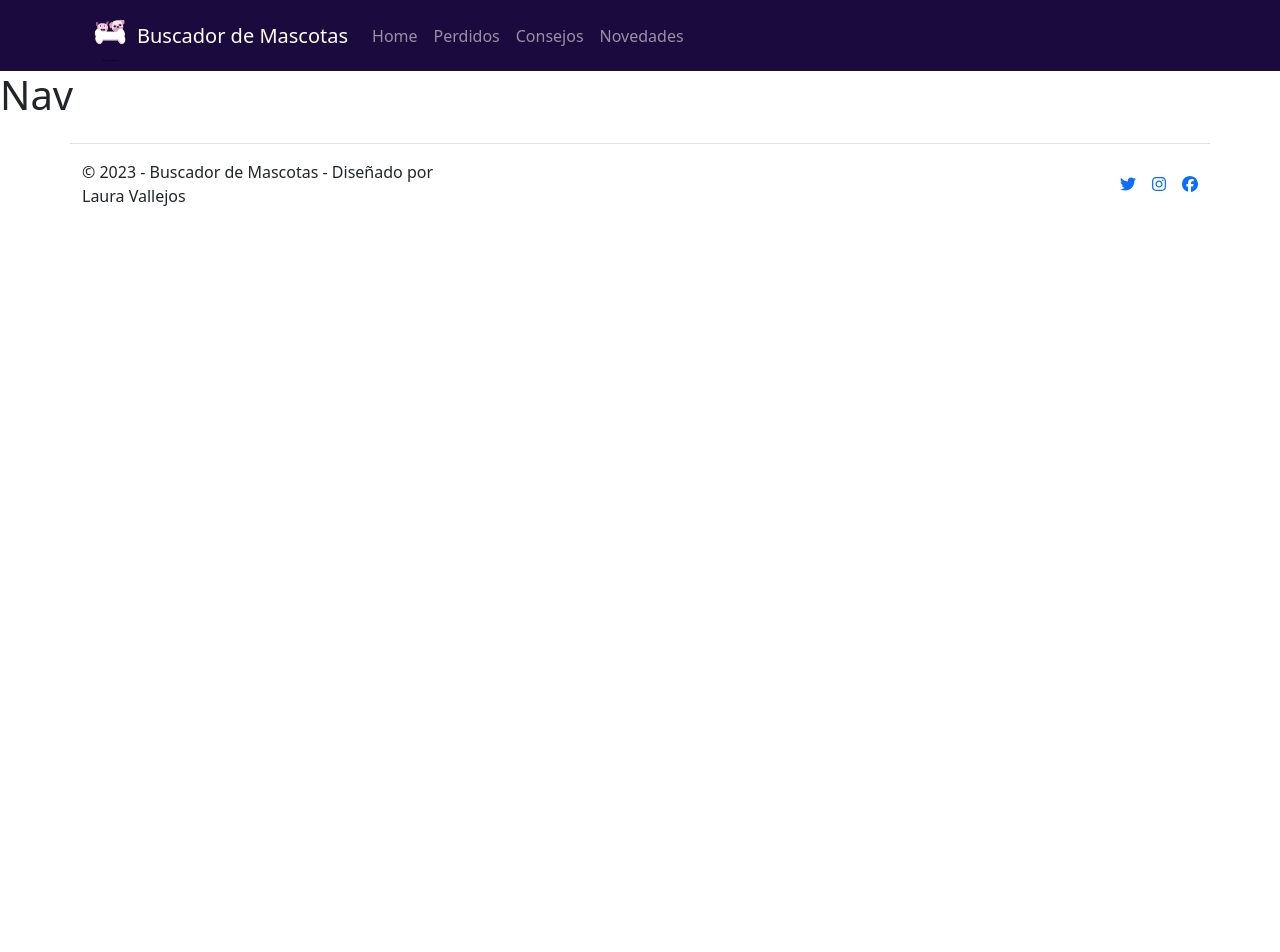
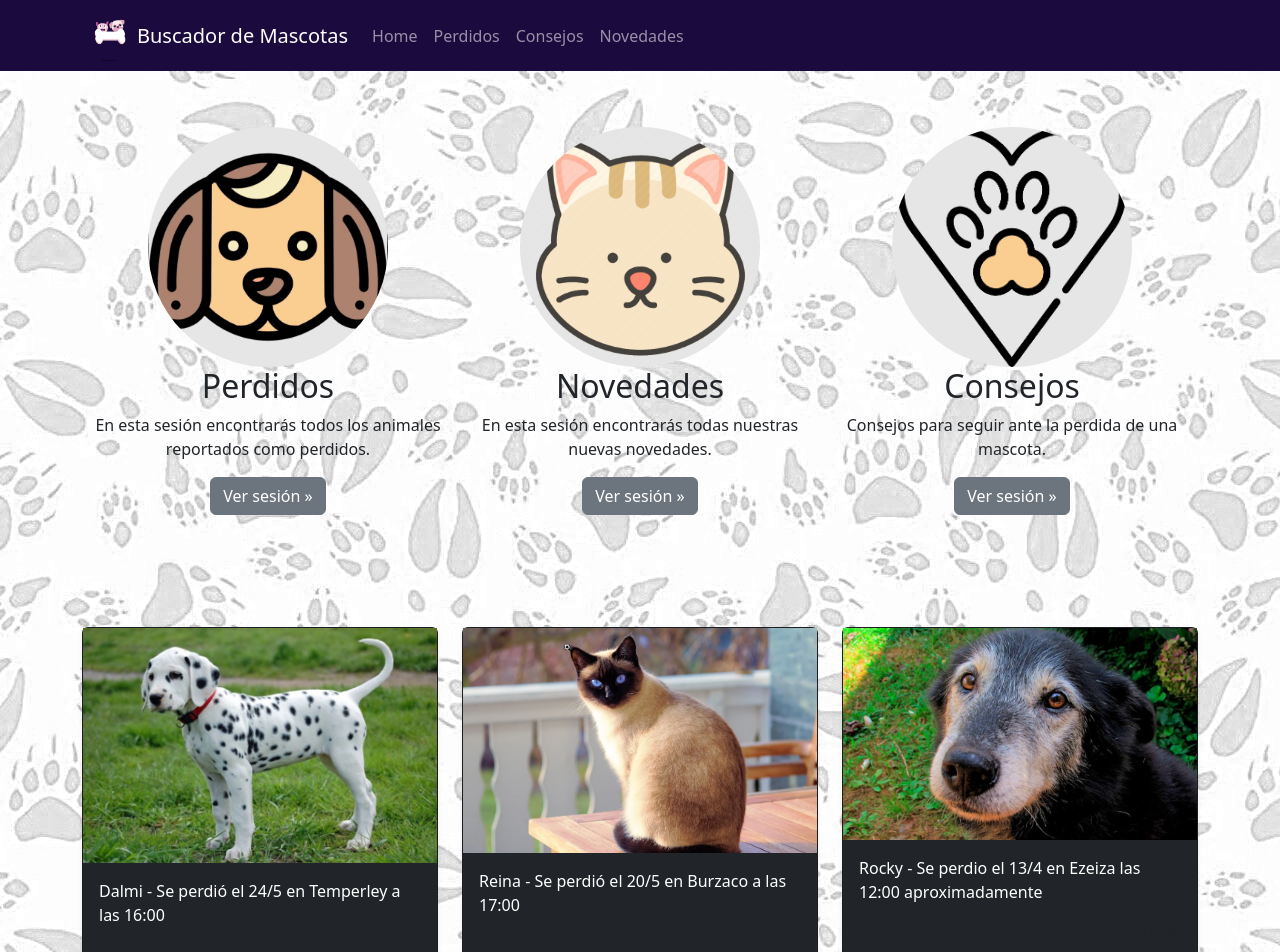
Before and after one commit to Lauravll/Tareas-Diplomatura-Full-Stack-con-ReactJs, a React (Create React App) app in the folder proyecto_final_v1/frontend/: page / in a window 1280 px wide. Shown: the top 952 px of the page. Before the commit the page ends 800 px from the top, so only its background shows below. Built offline with nearby package versions, Linux system fonts and the light colour scheme.

Commit message:
Actualizo unidad 4

```diff
--- a/proyecto_final_v1/frontend/src/App.js
+++ b/proyecto_final_v1/frontend/src/App.js
@@ -4,12 +4,21 @@ import Header from './components/layouts/Header';
 import Nav from './components/layouts/Nav';
 import Footer from './components/layouts/Footer';
 import { Button } from 'react-bootstrap';
+import HomePage from './pages/HomePage';
+import NovedadesPage from './pages/NovedadesPage';
+import { BrowserRouter, Route, Routes } from 'react-router-dom';
 
 function App() {
   return (
     <div className="App">
       <Header></Header>
       <Nav></Nav>
+      <BrowserRouter>
+        <Routes>
+          <Route path="/" element={<HomePage />} />
+          <Route path="novedades" element={<NovedadesPage />} />
+        </Routes>
+      </BrowserRouter>
       <Footer></Footer>
     </div>
   );
--- a/proyecto_final_v1/frontend/src/components/layouts/Header.js
+++ b/proyecto_final_v1/frontend/src/components/layouts/Header.js
@@ -10,15 +10,14 @@ const Header = (props) => {
           <img src="img/logo.png" alt="Buscador de Mascotas" className="rounded-circle" width="55" height="55" />
           <Navbar.Brand href="#">Buscador de Mascotas</Navbar.Brand>
           <Nav className="me-auto">
-            <Nav.Link href="#home">Home</Nav.Link>
-            <Nav.Link href="#perdidos">Perdidos</Nav.Link>
-            <Nav.Link href="#consejos">Consejos</Nav.Link>
-            <Nav.Link href="#novedades">Novedades</Nav.Link>
+            <Nav.Link href="home">Home</Nav.Link>
+            <Nav.Link href="perdidos">Perdidos</Nav.Link>
+            <Nav.Link href="consejos">Consejos</Nav.Link>
+            <Nav.Link href="novedades">Novedades</Nav.Link>
           </Nav>
         </Container>
       </Navbar>
     </header>
-
   )
 }
 
--- a/proyecto_final_v1/frontend/src/components/layouts/Nav.js
+++ b/proyecto_final_v1/frontend/src/components/layouts/Nav.js
@@ -1,6 +1,6 @@
 const Nav = (props) => {
   return (
-    <h1>Nav</h1>
+    <h1></h1>
   )
 }
 
--- a/proyecto_final_v1/frontend/src/pages/HomePage.js
+++ b/proyecto_final_v1/frontend/src/pages/HomePage.js
@@ -0,0 +1,86 @@
+import React from "react";
+import '../styles/components/pages/HomePage.css';
+
+const HomePage = (props) => {
+  return (
+    <main>
+      <section class="py-5 text-center container">
+        <div class="container">
+          <div class="row">
+            <div class="col-lg-4">
+              <img src="img/perro.png" alt="..." class="rounded-circle" width="240" height="240"/>
+              <h2 class="fw-normal">Perdidos</h2>
+              <p>En esta sesión encontrarás todos los animales reportados como perdidos.</p>
+              <p><a class="btn btn-secondary" href="perdidos.html">Ver sesión &raquo;</a></p>
+            </div>
+            <div class="col-lg-4">
+                <img src="img/gato.png" alt="..." class="rounded-circle" width="240" height="240" />
+              <h2 class="fw-normal">Novedades</h2>
+              <p>En esta sesión encontrarás todas nuestras nuevas novedades.</p>
+              <p><a class="btn btn-secondary" href="#">Ver sesión &raquo;</a></p>
+            </div>
+            <div class="col-lg-4">
+              <img src="img/consejos.png" alt="..." class="rounded-circle" width="240" height="240"/>
+              <h2 class="fw-normal">Consejos</h2>
+              <p>Consejos para seguir ante la perdida de una mascota.</p>
+              <p><a class="btn btn-secondary" href="consejos.html">Ver sesión &raquo;</a></p>
+            </div>
+          </div>
+        </div>
+      </section>
+      <div class="album py-5" id="cartelera">
+        <div class="container">
+          <div class="row row-cols-md-3">
+            <div class="col">
+              <div class="card shadow-sm bg-dark">
+                <img src="img/imagen1.png" class="d-block w-100" alt="..." />
+
+                <div class="card-body">
+                  <p class="card-text text-white">
+                    Dalmi - Se perdió el 24/5 en Temperley a las 16:00
+                  </p>
+                  <div class="d-flex justify-content-between align-items-center">
+                    <small class="text-muted">2 horas</small>
+                  </div>
+                </div>
+              </div>
+            </div>
+            <div class="col">
+              <div class="card shadow-sm bg-dark">
+                <img src="img/imagen2.png" class="d-block w-100" alt="..." />
+
+                <div class="card-body">
+                  <p class="card-text text-white">
+                    Reina - Se perdió el 20/5 en Burzaco a las 17:00
+                  </p>
+                  <div class="d-flex justify-content-between align-items-center">
+                    <small class="text-muted">3:30 horas</small>
+                  </div>
+                </div>
+              </div>
+            </div>
+            <div class="col">
+              <div class="card shadow-sm bg-dark">
+                <img src="img/imagen3.png" class="d-block w-100" alt="..." />
+
+                <div class="card-body">
+                  <p class="card-text text-white">
+                    Rocky - Se perdio el 13/4 en Ezeiza las 12:00 aproximadamente
+                  </p>
+                  <div class="d-flex justify-content-between align-items-center">
+                    <div class="btn-group">
+                    </div>
+                    <small class="text-muted">2 horas</small>
+                  </div>
+                </div>
+              </div>
+            </div>
+          </div>
+        </div>
+      </div>
+    </main>
+
+  );
+}
+
+export default HomePage;
--- a/proyecto_final_v1/frontend/src/pages/NovedadesPage.js
+++ b/proyecto_final_v1/frontend/src/pages/NovedadesPage.js
@@ -1 +1,86 @@
-{\rtf1}
+import React from "react";
+import '../styles/components/pages/NovedadesPage.css';
+
+const NovedadesPage = (props) => {
+  return (
+    <main>
+      <section class="py-5 text-center container">
+        <div class="container">
+          <div class="row">
+            <div class="col-lg-4">
+              <img src="img/perro.png" alt="..." class="rounded-circle" width="240" height="240" />
+              <h2 class="fw-normal">Perdidos</h2>
+              <p>En esta sesión encontrarás todos los animales reportados como perdidos.</p>
+              <p><a class="btn btn-secondary" href="perdidos.html">Ver sesión &raquo;</a></p>
+            </div>
+            <div class="col-lg-4">
+              <img src="img/gato.png" alt="..." class="rounded-circle" width="240" height="240" />
+              <h2 class="fw-normal">Novedades</h2>
+              <p>En esta sesión encontrarás todas nuestras nuevas novedades.</p>
+              <p><a class="btn btn-secondary" href="#">Ver sesión &raquo;</a></p>
+            </div>
+            <div class="col-lg-4">
+              <img src="img/consejos.png" alt="..." class="rounded-circle" width="240" height="240" />
+              <h2 class="fw-normal">Consejos</h2>
+              <p>Consejos para seguir ante la perdida de una mascota.</p>
+              <p><a class="btn btn-secondary" href="consejos.html">Ver sesión &raquo;</a></p>
+            </div>
+          </div>
+        </div>
+      </section>
+      <div class="album py-5" id="cartelera">
+        <div class="container">
+          <div class="row row-cols-md-3">
+            <div class="col">
+              <div class="card shadow-sm bg-dark">
+                <img src="img/imagen1.png" class="d-block w-100" alt="..." />
+
+                <div class="card-body">
+                  <p class="card-text text-white">
+                    Dalmi - Se perdió el 24/5 en Temperley a las 16:00
+                  </p>
+                  <div class="d-flex justify-content-between align-items-center">
+                    <small class="text-muted">2 horas</small>
+                  </div>
+                </div>
+              </div>
+            </div>
+            <div class="col">
+              <div class="card shadow-sm bg-dark">
+                <img src="img/imagen2.png" class="d-block w-100" alt="..." />
+
+                <div class="card-body">
+                  <p class="card-text text-white">
+                    Reina - Se perdió el 20/5 en Burzaco a las 17:00
+                  </p>
+                  <div class="d-flex justify-content-between align-items-center">
+                    <small class="text-muted">3:30 horas</small>
+                  </div>
+                </div>
+              </div>
+            </div>
+            <div class="col">
+              <div class="card shadow-sm bg-dark">
+                <img src="img/imagen3.png" class="d-block w-100" alt="..." />
+
+                <div class="card-body">
+                  <p class="card-text text-white">
+                    Rocky - Se perdio el 13/4 en Ezeiza las 12:00 aproximadamente
+                  </p>
+                  <div class="d-flex justify-content-between align-items-center">
+                    <div class="btn-group">
+                    </div>
+                    <small class="text-muted">2 horas</small>
+                  </div>
+                </div>
+              </div>
+            </div>
+          </div>
+        </div>
+      </div>
+    </main>
+
+  );
+}
+
+export default NovedadesPage;
--- a/proyecto_final_v1/frontend/src/pages/PerdidosPage.js
+++ /dev/null
@@ -1 +0,0 @@
-{\rtf1}
--- a/proyecto_final_v1/frontend/src/styles/components/pages/HomePage.css
+++ b/proyecto_final_v1/frontend/src/styles/components/pages/HomePage.css
@@ -0,0 +1,69 @@
+.color-footer {
+  color: #1a0a3e;
+}
+
+body {
+  background-image: url('../../../../public/img/huellitas-fondo_dos.jpg');
+  font-family: 'Open Sans', sans-serif;
+}
+
+nav ul li .active {
+  background-color: rgb(101, 101, 88);
+}
+
+.carousel-item {
+  width: 100%;
+  /*width you want*/
+  height: 450px;
+  /*height you want*/
+}
+
+.carousel-item img {
+  width: 100%;
+  height: 100%;
+}
+
+.servicio {
+  border: 1px solic #ccc;
+  border-radius: 10px;
+  padding: 16px;
+  margin: 16px 0;
+  display: flex;
+  gap: 32px;
+  align-items: center;
+}
+
+.servicio .info h4 {
+  color: black;
+  font-weight: 500;
+  font-style: italic;
+  padding-bottom: 10px;
+  border-bottom: 1px solid #1a0a3e;
+}
+
+.servicio .info p {
+  font-size: 13 px;
+}
+
+.servicio img {
+  border-radius: 13px;
+  display: block;
+  max-width: 300px;
+}
+
+.servicio:nth-child(even) {
+  flex-direction: row-reverse;
+}
+
+.formularioRegistro .botonRegistrar {
+  background-color: #1a0a3e;
+  box-shadow: 0 0 10px rgba(0, 0, 0, 0.4);
+  width: 100%;
+  cursor: pointer;
+}
+
+.mascotaPerdidaShow {
+  background-color: #1a0a3e;
+  box-shadow: 0 0 10px rgba(0, 0, 0, 0.4);
+  cursor: pointer;
+}
--- a/proyecto_final_v1/frontend/src/styles/components/pages/NovedadesPage.css
+++ b/proyecto_final_v1/frontend/src/styles/components/pages/NovedadesPage.css
@@ -0,0 +1,69 @@
+.color-footer {
+  color: #1a0a3e;
+}
+
+body {
+  background-image: url('../../../../public/img/huellitas-fondo_dos.jpg');
+  font-family: 'Open Sans', sans-serif;
+}
+
+nav ul li .active {
+  background-color: rgb(101, 101, 88);
+}
+
+.carousel-item {
+  width: 100%;
+  /*width you want*/
+  height: 450px;
+  /*height you want*/
+}
+
+.carousel-item img {
+  width: 100%;
+  height: 100%;
+}
+
+.servicio {
+  border: 1px solic #ccc;
+  border-radius: 10px;
+  padding: 16px;
+  margin: 16px 0;
+  display: flex;
+  gap: 32px;
+  align-items: center;
+}
+
+.servicio .info h4 {
+  color: black;
+  font-weight: 500;
+  font-style: italic;
+  padding-bottom: 10px;
+  border-bottom: 1px solid #1a0a3e;
+}
+
+.servicio .info p {
+  font-size: 13 px;
+}
+
+.servicio img {
+  border-radius: 13px;
+  display: block;
+  max-width: 300px;
+}
+
+.servicio:nth-child(even) {
+  flex-direction: row-reverse;
+}
+
+.formularioRegistro .botonRegistrar {
+  background-color: #1a0a3e;
+  box-shadow: 0 0 10px rgba(0, 0, 0, 0.4);
+  width: 100%;
+  cursor: pointer;
+}
+
+.mascotaPerdidaShow {
+  background-color: #1a0a3e;
+  box-shadow: 0 0 10px rgba(0, 0, 0, 0.4);
+  cursor: pointer;
+}
```
